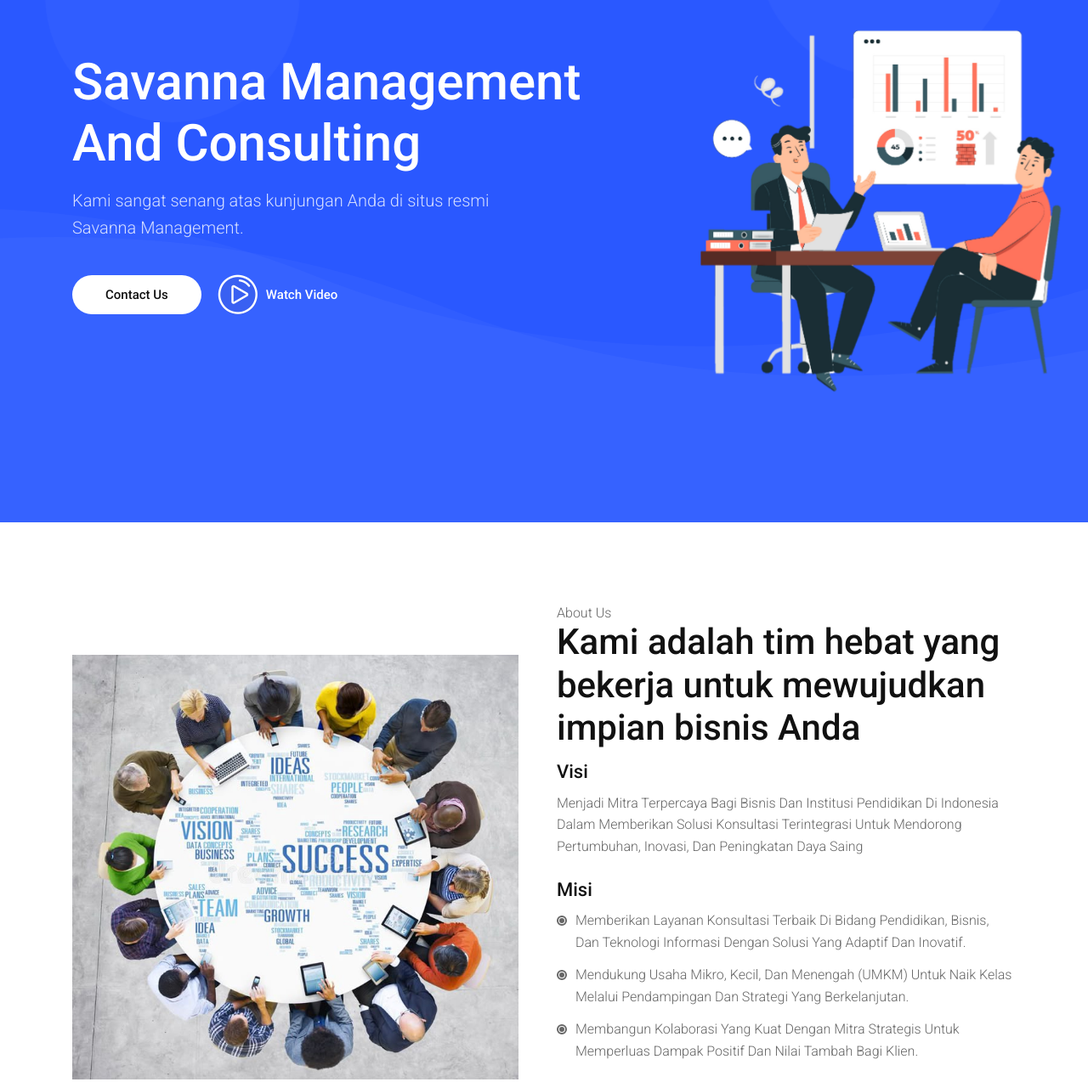
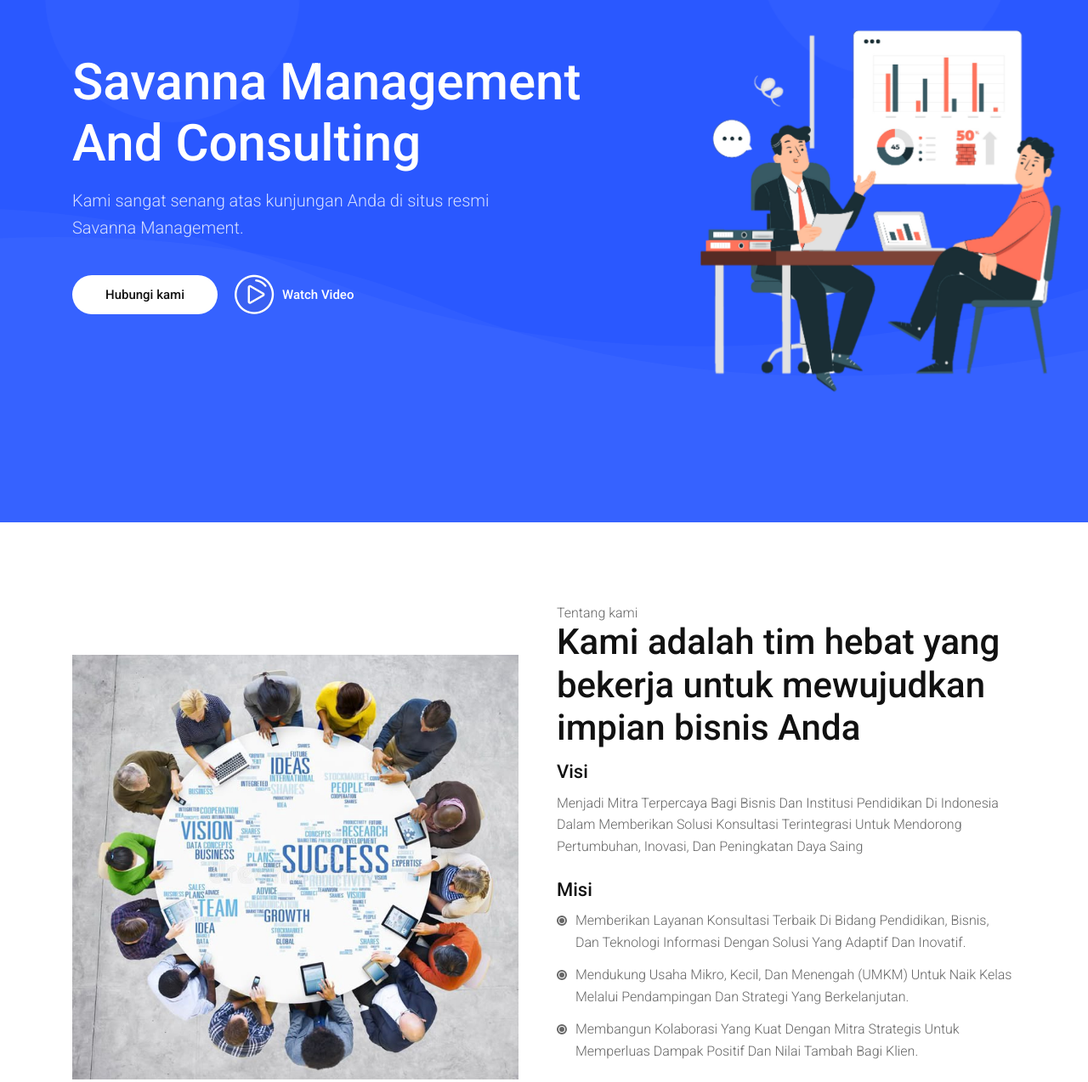
Before and after one commit to arsy25/Savanna-Management, a plain HTML site: page index.html in a window 1280 px wide. Shown: the part 255-1529 px from the top of the page at 85% size. Drawn offline with Linux system fonts and the light colour scheme.

Commit message:
done_cuy

```diff
--- a/index.html
+++ b/index.html
@@ -106,7 +106,7 @@
           </div>
           <div class="st-btn-group st-style1">
             <a href="https://wa.me/6282144441919?text=Hallo%20Admin%20PT%20Savanna%20Management%20and%20Consultant,%20saya%20ingin%20menanyakan%20terkait%20perusahaannya."
-              class="st-btn st-style1 st-color1">Contact Us</a>
+              class="st-btn st-style1 st-color1">Hubungi kami</a>
             <a href="https://www.youtube.com/embed/KAmEitkNQAQ?si=Auj1kXT1-Cetuaul"
               class="st-btn st-style2 st-video-open"><i class="flaticon-multimedia"></i> Watch Video</a>
           </div>
@@ -144,7 +144,7 @@
           </div>
           <div class="col-lg-6">
             <div class="st-section-heading st-style1">
-              <h3>About Us</h3>
+              <h3>Tentang kami</h3>
               <h2>Kami adalah tim hebat yang bekerja untuk mewujudkan impian bisnis Anda</h2>
             </div>
             <div class="st-about-text">
```
